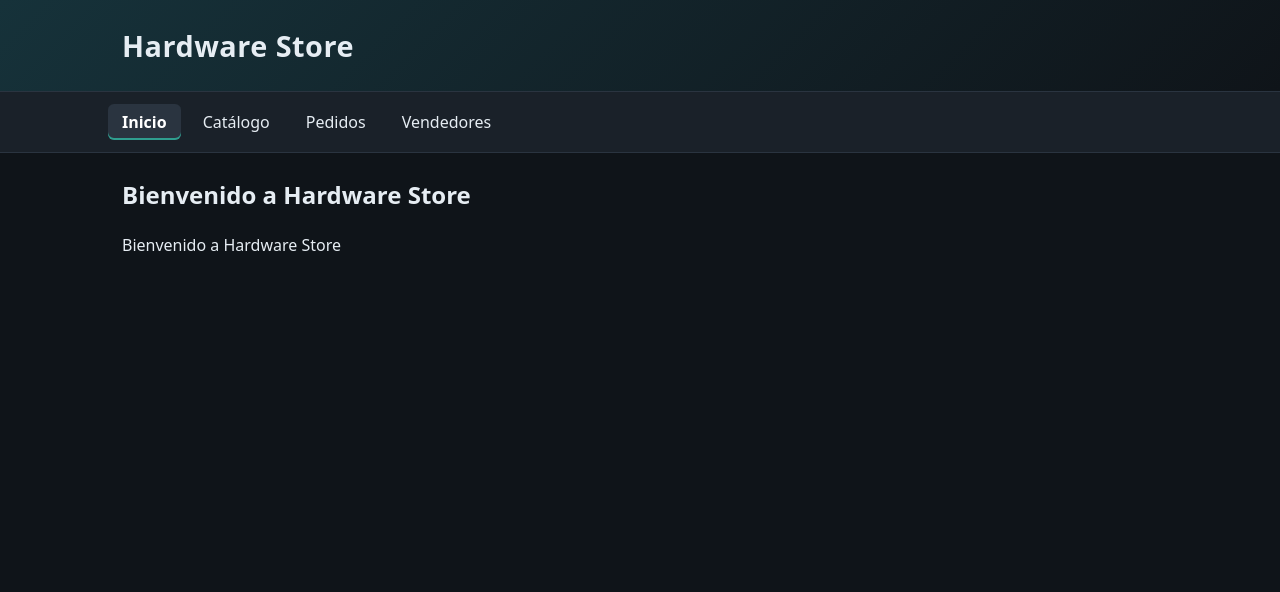
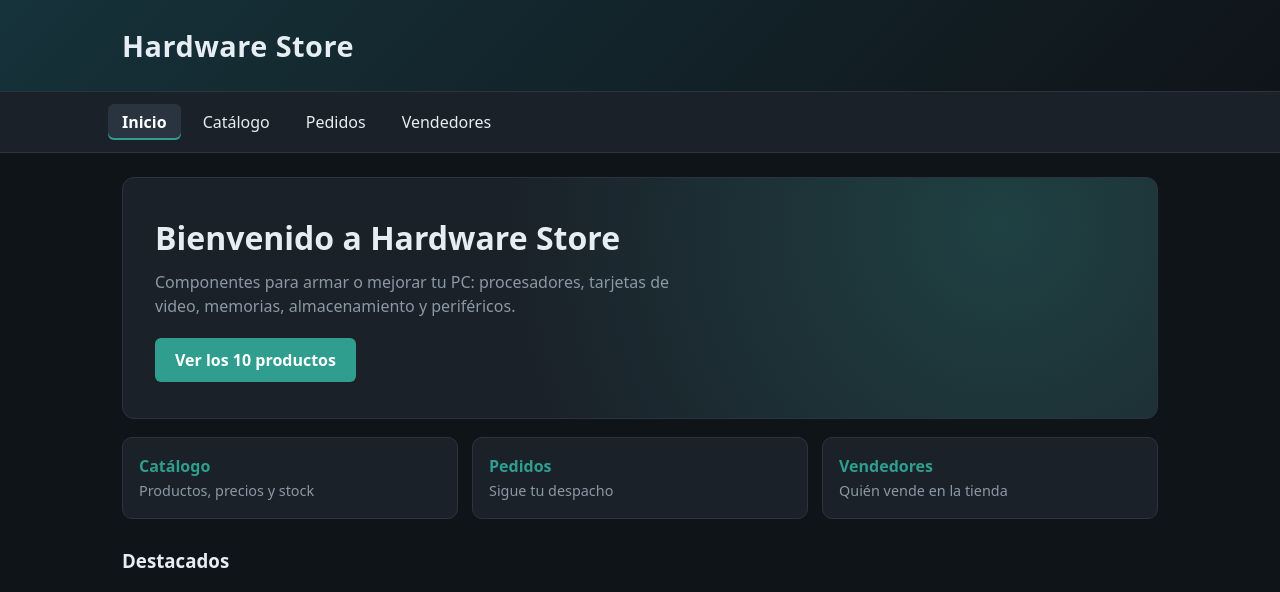
Before and after one commit to Jorgeatm1004/Tienda_hardware_backend, a Django app: page / in a window 1280 px wide. Shown: the top 592 px of the page. Run offline with Django 5.2, Linux system fonts and the light colour scheme; data comes from the database, SQL or seed files in the repository.

Commit message:
feat(sitio): rediseña el Inicio con portada, accesos y destacados
Co-Authored-By: Claude Opus 5.5 <noreply@anthropic.com>

```diff
--- a/core/templates/core/base.html
+++ b/core/templates/core/base.html
@@ -61,6 +61,22 @@
                                        transition: filter .15s ease, transform .1s ease; }
         button:hover { filter: brightness(1.12); }
         button:active { transform: scale(.97); }
+        .portada { padding: 36px 32px; border-radius: 12px; border: 1px solid var(--borde); margin-bottom: 18px;
+                   background: radial-gradient(circle at 85% 20%, rgba(47, 158, 143, .25), transparent 55%), var(--panel);
+                   animation: aparece .35s ease both; }
+        .portada h2 { font-size: 2rem; margin-bottom: 8px; }
+        .portada p { color: var(--suave); max-width: 560px; margin: 0 0 20px; }
+        .boton { display: inline-block; background: var(--acento); color: #fff !important; text-decoration: none;
+                 padding: 10px 20px; border-radius: 6px; font-weight: 600; transition: filter .15s ease; }
+        .boton:hover { filter: brightness(1.12); }
+        .accesos { display: grid; gap: 14px; grid-template-columns: repeat(auto-fit, minmax(220px, 1fr)); margin-bottom: 28px; }
+        .accesos a { display: block; padding: 16px; border-radius: 10px; text-decoration: none;
+                     background: var(--panel); border: 1px solid var(--borde); color: var(--texto);
+                     animation: aparece .35s ease both;
+                     transition: transform .18s ease, border-color .18s ease; }
+        .accesos a:hover { transform: translateY(-3px); border-color: var(--acento); }
+        .accesos strong { display: block; color: var(--acento); }
+        .accesos span { color: var(--suave); font-size: .9rem; }
         @keyframes aparece { from { opacity: 0; transform: translateY(8px); } }
         @media (max-width: 600px) { nav a { padding: 6px 10px; } }
         @media (prefers-reduced-motion: reduce) { * { animation: none !important; transition: none !important; } }
--- a/core/templates/core/inicio.html
+++ b/core/templates/core/inicio.html
@@ -3,6 +3,29 @@
 {% block title %}Inicio{% endblock %}
 
 {% block content %}
-    <h2>Bienvenido a {{ nombre_tienda }}</h2>
-    <p>{{ descripcion }}</p>
+    <section class="portada">
+        <h2>Bienvenido a {{ nombre_tienda }}</h2>
+        <p>{{ descripcion }}</p>
+        <a class="boton" href="{% url 'catalogo' %}">Ver los {{ total_productos }} productos</a>
+    </section>
+
+    <div class="accesos">
+        <a href="{% url 'catalogo' %}"><strong>Catálogo</strong><span>Productos, precios y stock</span></a>
+        <a href="{% url 'pedidos' %}"><strong>Pedidos</strong><span>Sigue tu despacho</span></a>
+        <a href="{% url 'usuarios_lista' %}"><strong>Vendedores</strong><span>Quién vende en la tienda</span></a>
+    </div>
+
+    {% if destacados %}
+        <h3>Destacados</h3>
+        <ul>
+            {% for producto in destacados %}
+                <li>
+                    <img src="{{ producto.imagen_url }}" alt="{{ producto.nombre }}" loading="lazy">
+                    <strong>{{ producto.nombre }}</strong>
+                    <span class="precio">${{ producto.precio|floatformat:"0g" }}</span>
+                    <div class="acciones"><a href="{% url 'catalogo' %}">Ver en el catálogo</a></div>
+                </li>
+            {% endfor %}
+        </ul>
+    {% endif %}
 {% endblock %}
--- a/core/views.py
+++ b/core/views.py
@@ -1,9 +1,15 @@
 from django.shortcuts import render
+
+from productos.models import Producto
+
 
 # Create your views here.
 def inicio(request):
     contexto = {
       'nombre_tienda' : 'Hardware Store',
-      'descripcion' :'Bienvenido a Hardware Store'
+      'descripcion' : 'Componentes para armar o mejorar tu PC: procesadores, tarjetas de video, '
+                      'memorias, almacenamiento y periféricos.',
+      'total_productos': Producto.objects.count(),
+      'destacados': Producto.objects.exclude(imagen_url='').filter(stock__gt=0).order_by('-precio')[:4],
     }
     return render(request, 'core/inicio.html', contexto)
```
